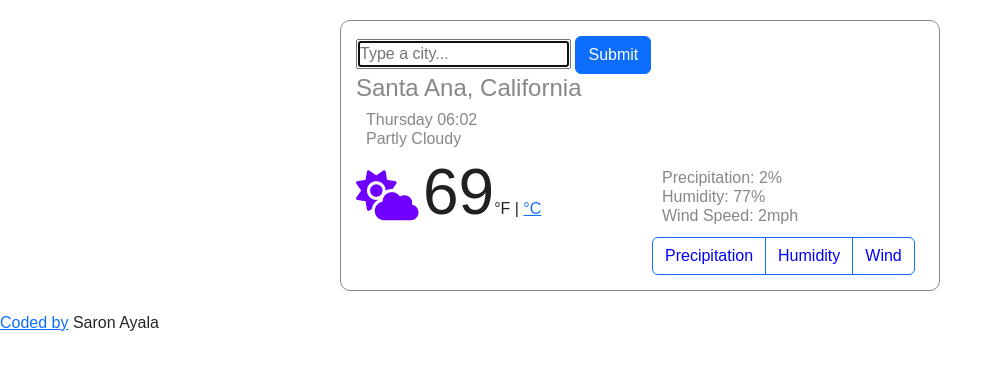
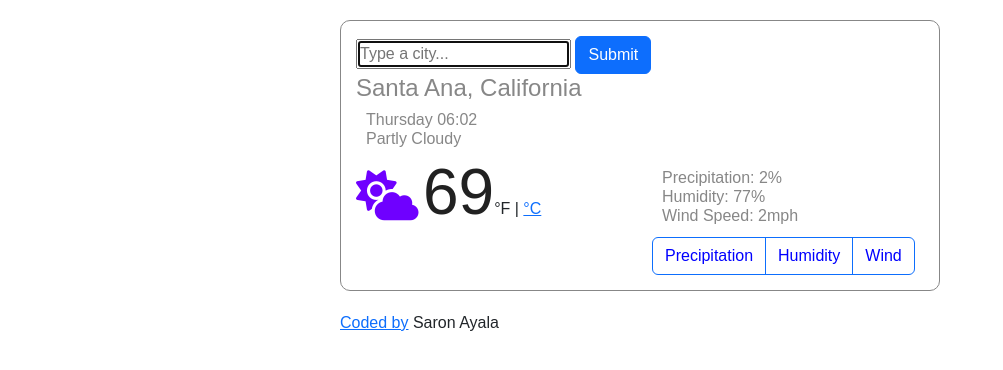
Before and after one commit to sqaya/sqaya--3-, a website built with Parcel: page index.html in a window 1280 px wide. Shown: the whole page, without its empty margins (0-1003 px from the left). Built offline with nearby package versions, Linux system fonts and the light colour scheme.

Commit message:
footer styled

```diff
--- a/src/styles.css
+++ b/src/styles.css
@@ -40,3 +40,4 @@ li {
 .btn-outline-primary {
   color: blue;
 }
+.footer {max-width: 600px;  margin: 20px auto;}
```
